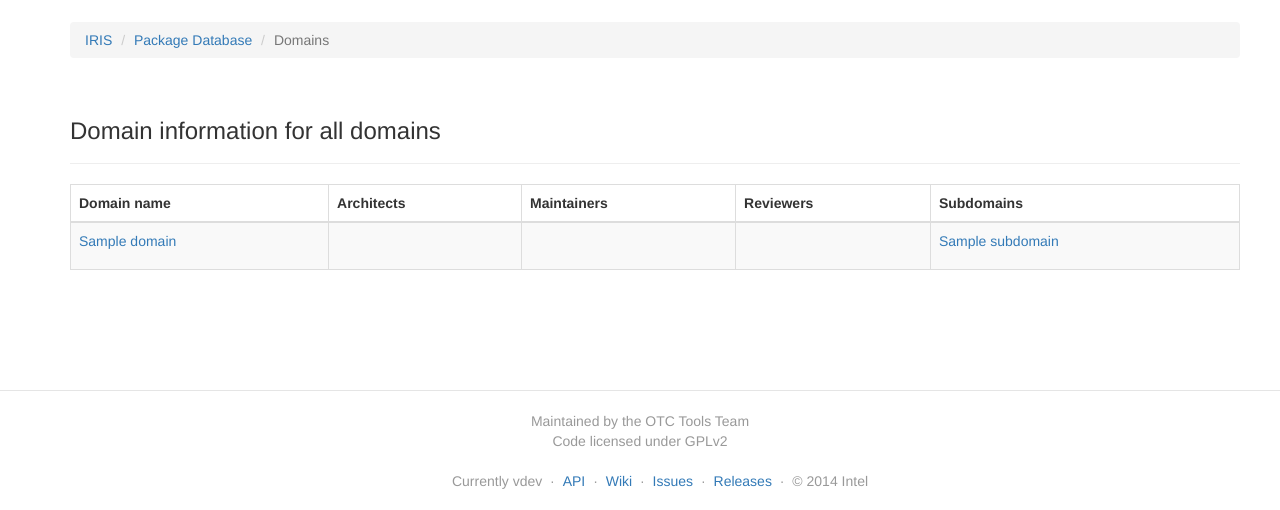
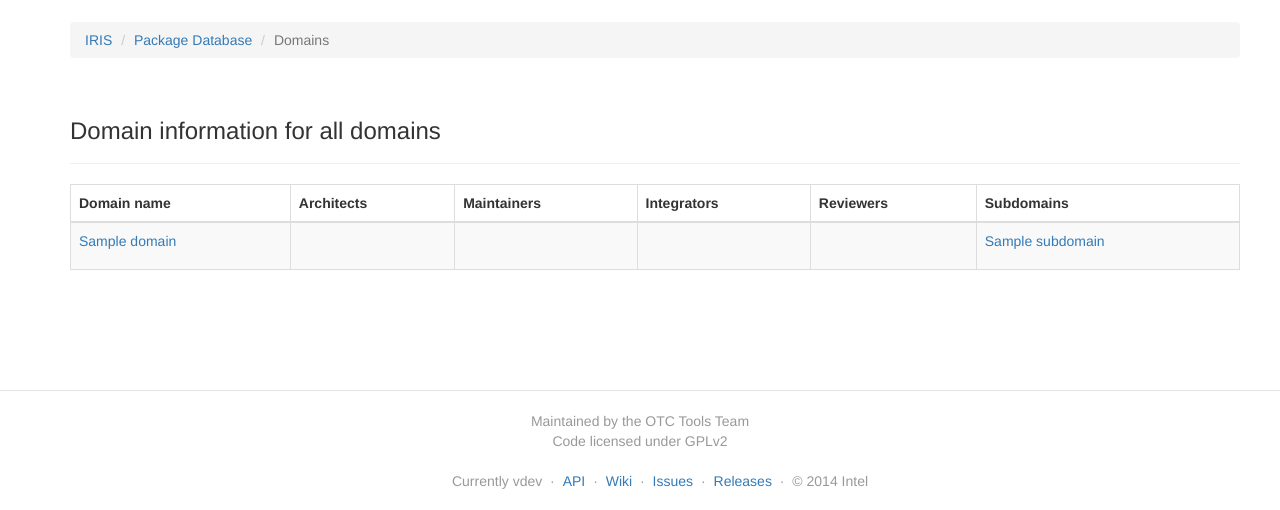
Before and after one commit to intel/iris-panel, a Django app: template iris/packagedb/templates/packagedb/read/multiple/domains.html in a window 1280 px wide. Shown: the part 62-572 px from the top of the page. Run offline with Django 3.2, Linux system fonts and the light colour scheme; tables that the repository leaves empty hold one stand-in row (values such as "Sample post"); the template is opened without the code that fills it: values that come from a table or form of the project are taken from there, most other values are stand-ins (such as "Sample title", 1, 10 or a date in 2020); parts of the project's set-up code (start-up, migrations or seed data) failed here and were passed over; some libraries are stand-ins or nearby versions.

Commit message:
Display domainrole integrator for domain
It's better to display all domain roles.

Change-Id: I70915993016fb1c9feec1016cb78c1892e6c15c3
Fixes: #1961

```diff
--- a/iris/packagedb/templates/packagedb/read/multiple/domains.html
+++ b/iris/packagedb/templates/packagedb/read/multiple/domains.html
@@ -29,6 +29,7 @@
                     <th>Domain name</th>
                     <th>Architects</th>
                     <th>Maintainers</th>
+                    <th>Integrators</th>
                     <th>Reviewers</th>
                     <th>Subdomains</th>
                 </tr>
@@ -48,6 +49,13 @@
                     {% for maintainer in domain.get_maintainers|dictsort:"last_name.lower" %}
                     <a href="/users/{{ maintainer.id }}">
                         <p>{{maintainer|user_display_name}}</p>
+                    </a>
+                    {% endfor %}
+                </td>
+                <td>
+                    {% for integrator in domain.get_integrators|dictsort:"last_name.lower" %}
+                    <a href="/users/{{ integrator.id }}">
+                        <p>{{integrator|user_display_name}}</p>
                     </a>
                     {% endfor %}
                 </td>
```
